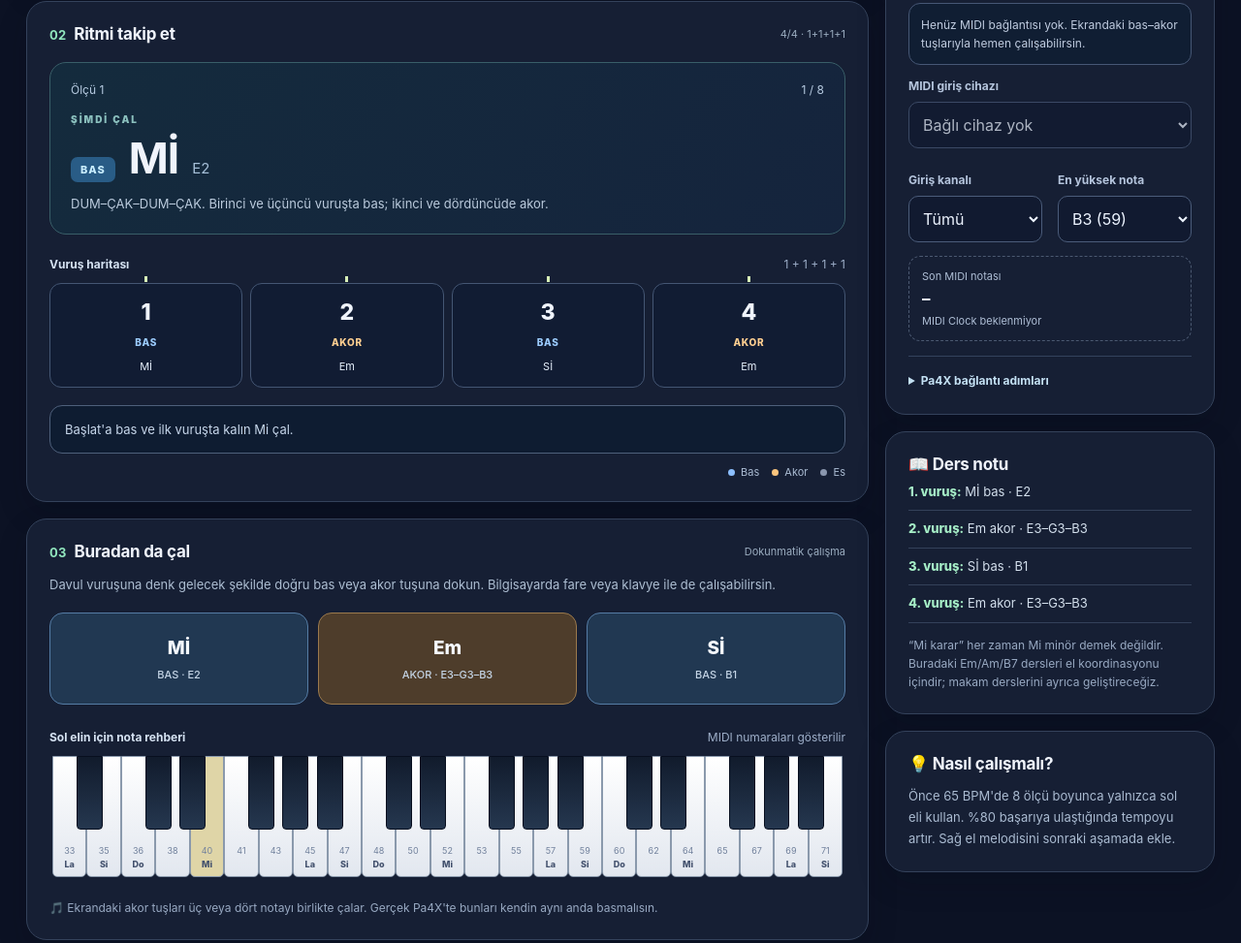
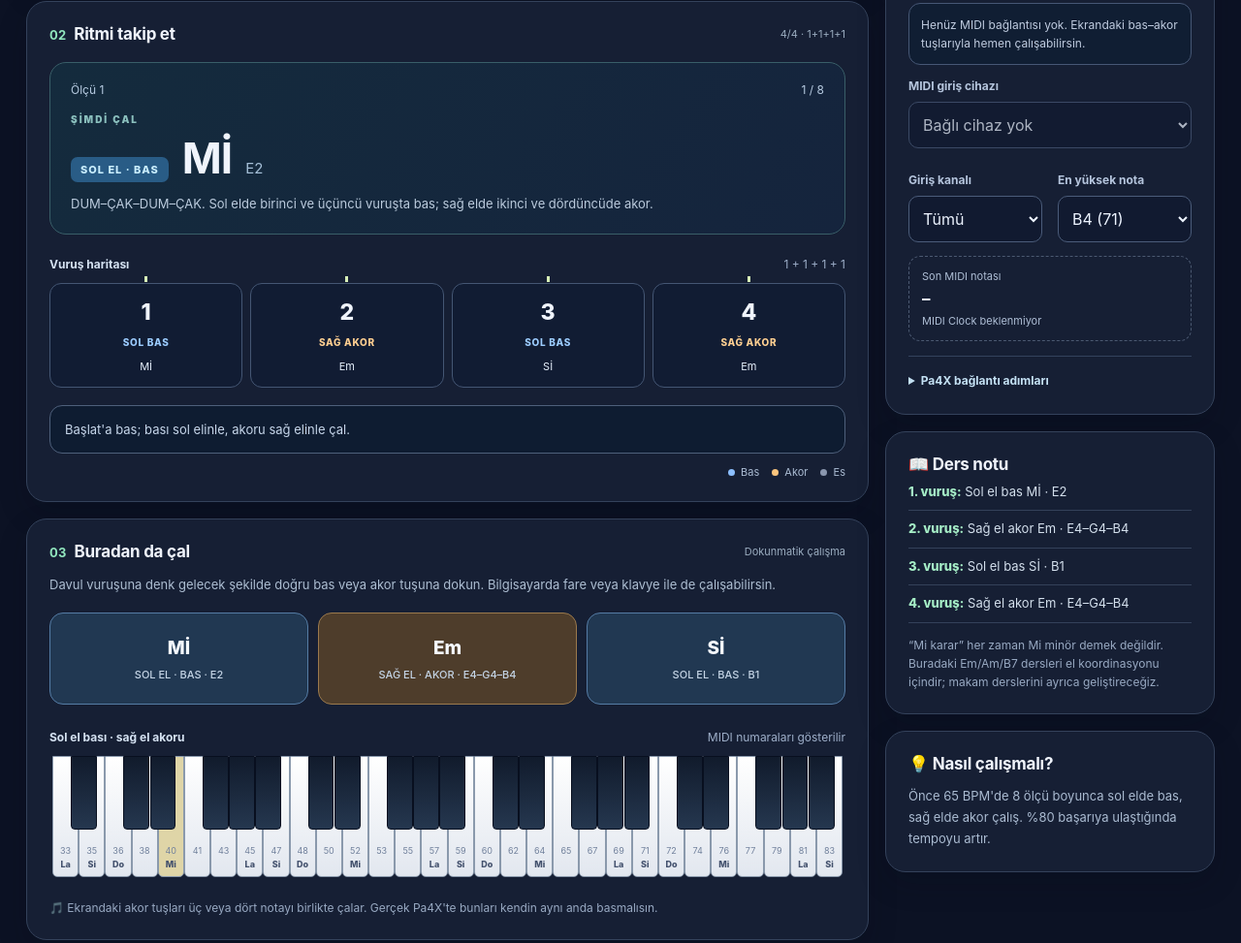
Before and after one commit to oezguerimamoglu-ai/basakor-akademi, a plain HTML site: page basakor-akademi-demo.html in a window 1280 px wide. Shown: the part 740-1713 px from the top of the page at 97% size. Drawn offline with Linux system fonts and the light colour scheme.

Commit message:
Clarify left-hand bass and right-hand chords

```diff
--- a/basakor-akademi-demo.html
+++ b/basakor-akademi-demo.html
@@ -55,7 +55,7 @@
         </div>
         <div class="barhead"><strong>Vuruş haritası</strong><span id="grouping">1 + 1 + 1 + 1</span></div>
         <div class="beatgrid" id="beats" aria-label="Ritim adımları"></div>
-        <div class="feedback" id="feedback" role="status" aria-live="polite">Başlat'a bas ve ilk vuruşta kalın Mi çal.</div>
+        <div class="feedback" id="feedback" role="status" aria-live="polite">Başlat'a bas; bası sol elinle, akoru sağ elinle çal.</div>
         <div class="legend"><span><i class="dot bassdot"></i> Bas</span><span><i class="dot chorddot"></i> Akor</span><span><i class="dot restdot"></i> Es</span></div>
       </section>
 
@@ -63,7 +63,7 @@
         <div class="section-head"><h2 id="heading-pads"><span class="number">03</span> Buradan da çal</h2><span class="hint">Dokunmatik çalışma</span></div>
         <p class="subtle">Davul vuruşuna denk gelecek şekilde doğru bas veya akor tuşuna dokun. Bilgisayarda fare veya klavye ile de çalışabilirsin.</p>
         <div class="padgrid" id="pads"></div>
-        <div class="barhead keyboardHead"><strong>Sol elin için nota rehberi</strong><span>MIDI numaraları gösterilir</span></div>
+        <div class="barhead keyboardHead"><strong>Sol el bası · sağ el akoru</strong><span>MIDI numaraları gösterilir</span></div>
         <div class="keyboardwrap"><div id="keyboard" class="keyboard" aria-label="Piyano klavyesi görseli"></div></div>
         <p class="meta">🎵 Ekrandaki akor tuşları üç veya dört notayı birlikte çalar. Gerçek Pa4X'te bunları kendin aynı anda basmalısın.</p>
       </section>
@@ -82,16 +82,16 @@
         <button id="connect" class="btn secondary full">MIDI bağlantısını aç</button>
         <div id="midiStatus" class="device-status">Henüz MIDI bağlantısı yok. Ekrandaki bas–akor tuşlarıyla hemen çalışabilirsin.</div>
         <label class="field" for="device"><span>MIDI giriş cihazı</span><select id="device" disabled><option value="">Bağlı cihaz yok</option></select></label>
-        <div class="fields two"><label class="field" for="channel"><span>Giriş kanalı</span><select id="channel"><option value="all">Tümü</option></select></label><label class="field" for="maxnote"><span>En yüksek nota</span><select id="maxnote"><option value="59">B3 (59)</option><option value="60">C4 (60)</option><option value="64">E4 (64)</option><option value="127">Sınırsız</option></select></label></div>
+        <div class="fields two"><label class="field" for="channel"><span>Giriş kanalı</span><select id="channel"><option value="all">Tümü</option></select></label><label class="field" for="maxnote"><span>En yüksek nota</span><select id="maxnote"><option value="71">B4 (71)</option><option value="76">E5 (76)</option><option value="83">B5 (83)</option><option value="127">Sınırsız</option></select></label></div>
         <div class="midimonitor"><span>Son MIDI notası</span><strong id="midiLast">–</strong><span id="clockStatus">MIDI Clock beklenmiyor</span></div>
-        <details><summary>Pa4X bağlantı adımları</summary><ol><li>USB DEVICE (B tipi) portunu Windows bilgisayarına bağla.</li><li>Gerekirse Korg USB-MIDI sürücüsünü kur.</li><li>Bu sayfayı Chrome veya Edge'de HTTPS/localhost üzerinden aç.</li><li>“MIDI bağlantısını aç” seç, ardından Pa4X'te sol elinle tuşlara bas.</li><li>Pa4X davulunu kullanacaksan <b>Global → MIDI → General Controls → Clock Send</b> seçeneğini etkinleştir. Cihaz her açıldığında yeniden kontrol et.</li><li>Yanlış kanal veya üst el notaları gelirse kanal ve en yüksek nota sınırını değiştir.</li></ol></details>
+        <details><summary>Pa4X bağlantı adımları</summary><ol><li>USB DEVICE (B tipi) portunu Windows bilgisayarına bağla.</li><li>Gerekirse Korg USB-MIDI sürücüsünü kur.</li><li>Bu sayfayı Chrome veya Edge'de HTTPS/localhost üzerinden aç.</li><li>“MIDI bağlantısını aç” seç, ardından Pa4X'te bas notalarını sol elinle, akorları sağ elinle çal.</li><li>Pa4X davulunu kullanacaksan <b>Global → MIDI → General Controls → Clock Send</b> seçeneğini etkinleştir. Cihaz her açıldığında yeniden kontrol et.</li><li>Yanlış kanal veya üst el notaları gelirse kanal ve en yüksek nota sınırını değiştir.</li></ol></details>
       </section>
       <section class="panel help" aria-labelledby="heading-help">
         <h2 id="heading-help">📖 Ders notu</h2>
         <ul class="instructions" id="instructions"></ul>
         <p class="meta">“Mi karar” her zaman Mi minör demek değildir. Buradaki Em/Am/B7 dersleri el koordinasyonu içindir; makam derslerini ayrıca geliştireceğiz.</p>
       </section>
-      <section class="panel tips"><h2>💡 Nasıl çalışmalı?</h2><p>Önce 65 BPM'de 8 ölçü boyunca yalnızca sol eli kullan. %80 başarıya ulaştığında tempoyu artır. Sağ el melodisini sonraki aşamada ekle.</p></section>
+      <section class="panel tips"><h2>💡 Nasıl çalışmalı?</h2><p>Önce 65 BPM'de 8 ölçü boyunca sol elde bas, sağ elde akor çalış. %80 başarıya ulaştığında tempoyu artır.</p></section>
     </aside>
   </div>
   <footer>BasAkor Akademi v0.2.0 · Veriler bu cihazın tarayıcısında saklanır · Sesler sentetiktir · Pa4X MIDI Clock özelliği cihazda henüz test edilmedi.</footer>
@@ -104,41 +104,41 @@ const step=(kind,label,notes,options={})=>({kind,label,notes,...options});
 const LESSONS = [
   {
     id:'em-44', level:1, title:'Mi minör · İlk adım', meter:'4/4', grouping:[1,1,1,1], denominator:4,
-    description:'DUM–ÇAK–DUM–ÇAK. Birinci ve üçüncü vuruşta bas; ikinci ve dördüncüde akor.',
+    description:'DUM–ÇAK–DUM–ÇAK. Sol elde birinci ve üçüncü vuruşta bas; sağ elde ikinci ve dördüncüde akor.',
     defaultBpm:65, accent:[0,2],
-    steps:[step('bass','Mİ','E2',{midi:[40]}),step('chord','Em','E3–G3–B3',{midi:[52,55,59]}),step('bass','Sİ','B1',{midi:[35]}),step('chord','Em','E3–G3–B3',{midi:[52,55,59]})]
+    steps:[step('bass','Mİ','E2',{midi:[40]}),step('chord','Em','E4–G4–B4',{midi:[64,67,71]}),step('bass','Sİ','B1',{midi:[35]}),step('chord','Em','E4–G4–B4',{midi:[64,67,71]})]
   },
   {
     id:'em-44-variation', level:2, title:'4/4 · İkinci vuruş', meter:'4/4', grouping:[1,1,1,1], denominator:4,
     description:'Mi basıyla başla, ikinci bası Si’ye kaydır; düzeni 8 ölçü boyunca koru.',defaultBpm:85,accent:[0,2],
-    steps:[step('bass','Mİ','E2',{midi:[40]}),step('chord','Em','E3–G3–B3',{midi:[52,55,59]}),step('bass','Sİ','B1',{midi:[35]}),step('chord','Em','E3–G3–B3',{midi:[52,55,59]})]
+    steps:[step('bass','Mİ','E2',{midi:[40]}),step('chord','Em','E4–G4–B4',{midi:[64,67,71]}),step('bass','Sİ','B1',{midi:[35]}),step('chord','Em','E4–G4–B4',{midi:[64,67,71]})]
   },
   {
     id:'em-98',level:3,title:'9/8 · 2+2+2+3',meter:'9/8',grouping:[2,2,2,3],denominator:8,
     description:'Dokuz sekizlik: 2+2+2+3. Bu sadece koordinasyon kalıbıdır; yöresel ritim iddiası yoktur.',defaultBpm:90,accent:[0,2,4,6],
-    steps:[step('bass','Mİ','E2',{midi:[40]}),step('rest','ES','–'),step('chord','Em','E3–G3–B3',{midi:[52,55,59]}),step('rest','ES','–'),step('bass','Sİ','B1',{midi:[35]}),step('rest','ES','–'),step('chord','Em','E3–G3–B3',{midi:[52,55,59]}),step('rest','ES','–'),step('rest','ES','–')]
+    steps:[step('bass','Mİ','E2',{midi:[40]}),step('rest','ES','–'),step('chord','Em','E4–G4–B4',{midi:[64,67,71]}),step('rest','ES','–'),step('bass','Sİ','B1',{midi:[35]}),step('rest','ES','–'),step('chord','Em','E4–G4–B4',{midi:[64,67,71]}),step('rest','ES','–'),step('rest','ES','–')]
   },
   {
     id:'em-78',level:4,title:'7/8 · 2+2+3',meter:'7/8',grouping:[2,2,3],denominator:8,
     description:'Yedi sekizlik sayımı: 1-2 / 1-2 / 1-2-3. Son grubun uzunluğunu hisset.',defaultBpm:90,accent:[0,2,4],
-    steps:[step('bass','Mİ','E2',{midi:[40]}),step('rest','ES','–'),step('chord','Em','E3–G3–B3',{midi:[52,55,59]}),step('rest','ES','–'),step('bass','Sİ','B1',{midi:[35]}),step('rest','ES','–'),step('chord','Em','E3–G3–B3',{midi:[52,55,59]})]
+    steps:[step('bass','Mİ','E2',{midi:[40]}),step('rest','ES','–'),step('chord','Em','E4–G4–B4',{midi:[64,67,71]}),step('rest','ES','–'),step('bass','Sİ','B1',{midi:[35]}),step('rest','ES','–'),step('chord','Em','E4–G4–B4',{midi:[64,67,71]})]
   },
   {
     id:'em-58',level:5,title:'5/8 · 2+3',meter:'5/8',grouping:[2,3],denominator:8,
-    description:'Beş sekizlik sayımı: 1-2 / 1-2-3. Bas ve akor sırasını kaybetme.',defaultBpm:90,accent:[0,2],
-    steps:[step('bass','Mİ','E2',{midi:[40]}),step('rest','ES','–'),step('chord','Em','E3–G3–B3',{midi:[52,55,59]}),step('rest','ES','–'),step('chord','Em','E3–G3–B3',{midi:[52,55,59]})]
+    description:'Beş sekizlik sayımı: 1-2 / 1-2-3. Sol el basını ve sağ el akorunu ritimde tut.',defaultBpm:90,accent:[0,2],
+    steps:[step('bass','Mİ','E2',{midi:[40]}),step('rest','ES','–'),step('chord','Em','E4–G4–B4',{midi:[64,67,71]}),step('rest','ES','–'),step('chord','Em','E4–G4–B4',{midi:[64,67,71]})]
   },
   {
     id:'em-am',level:6,title:'Em → Am · Akor değişimi',meter:'4/4',grouping:[1,1,1,1],denominator:4,
-    description:'Bir ölçü Em, ardından bir ölçü Am. Bas ve akoru beraber değiştir.',defaultBpm:65,accent:[0,2],
-    steps:[step('bass','Mİ','E2',{midi:[40]}),step('chord','Em','E3–G3–B3',{midi:[52,55,59]}),step('bass','Sİ','B1',{midi:[35]}),step('chord','Em','E3–G3–B3',{midi:[52,55,59]})],
-    alternate:[step('bass','LA','A1',{midi:[33]}),step('chord','Am','A2–C3–E3',{midi:[45,48,52]}),step('bass','Mİ','E2',{midi:[40]}),step('chord','Am','A2–C3–E3',{midi:[45,48,52]})]
+    description:'Bir ölçü Em, ardından bir ölçü Am. Bas sol elde, akor sağ elde; iki ölçüde akoru değiştir.',defaultBpm:65,accent:[0,2],
+    steps:[step('bass','Mİ','E2',{midi:[40]}),step('chord','Em','E4–G4–B4',{midi:[64,67,71]}),step('bass','Sİ','B1',{midi:[35]}),step('chord','Em','E4–G4–B4',{midi:[64,67,71]})],
+    alternate:[step('bass','LA','A1',{midi:[33]}),step('chord','Am','A3–C4–E4',{midi:[57,60,64]}),step('bass','Mİ','E2',{midi:[40]}),step('chord','Am','A3–C4–E4',{midi:[57,60,64]})]
   },
   {
     id:'em-b7',level:7,title:'Em → B7 · Dönüş',meter:'4/4',grouping:[1,1,1,1],denominator:4,
     description:'Em ve B7 arasında iki ölçülük alıştırma. B7 için dört ses gereklidir.',defaultBpm:60,accent:[0,2],
-    steps:[step('bass','Mİ','E2',{midi:[40]}),step('chord','Em','E3–G3–B3',{midi:[52,55,59]}),step('bass','Sİ','B1',{midi:[35]}),step('chord','Em','E3–G3–B3',{midi:[52,55,59]})],
-    alternate:[step('bass','Sİ','B1',{midi:[35]}),step('chord','B7','B2–D♯3–F♯3–A3',{midi:[47,51,54,57]}),step('bass','FA♯','F♯2',{midi:[42]}),step('chord','B7','B2–D♯3–F♯3–A3',{midi:[47,51,54,57]})]
+    steps:[step('bass','Mİ','E2',{midi:[40]}),step('chord','Em','E4–G4–B4',{midi:[64,67,71]}),step('bass','Sİ','B1',{midi:[35]}),step('chord','Em','E4–G4–B4',{midi:[64,67,71]})],
+    alternate:[step('bass','Sİ','B1',{midi:[35]}),step('chord','B7','B3–D♯4–F♯4–A4',{midi:[59,63,66,69]}),step('bass','FA♯','F♯2',{midi:[42]}),step('chord','B7','B3–D♯4–F♯4–A4',{midi:[59,63,66,69]})]
   }
 ];
 
@@ -151,6 +151,7 @@ const noteName = n => {
 };
 const pitchClass=n=>((n%12)+12)%12;
 const expectedMidi = event=>Array.isArray(event?.midi)?event.midi:[];
+const handName = kind=>kind==='bass'?'SOL EL · BAS':kind==='chord'?'SAĞ EL · AKOR':'ES';
 
 // Bas için nota sınıfı ve yaklaşık oktav, akor için tüm bileşen sesler gerekir.
 function matchEvent(expected, actual, {strictBassOctave=false}={}) {
@@ -225,20 +226,20 @@ function drums(t,step){const l=state.lesson;const start=l.accent.includes(step);
 function setFeedback(message,type=''){const el=$('feedback');el.className='feedback'+(type?' '+type:'');el.textContent=message;}
 function setStatus(message,playing=false){$('statusPill').textContent=message;$('statusPill').classList.toggle('playing',playing)}
 function showMeasure(num){$('measure').textContent=`Ölçü ${num+1}`;$('measureProgress').textContent=`${Math.min(num+1,runLength)} / ${runLength}`;}
-function describeExpected(expected){if(!expected)return;$('actionType').textContent=expected.kind==='bass'?'BAS':expected.kind==='chord'?'AKOR':'ES';$('actionType').className='actiontype '+expected.kind;$('actionNote').textContent=expected.label;$('actionDetail').textContent=expected.notes;const activeNotes=expected.midi||[];document.querySelectorAll('.key').forEach(key=>key.classList.toggle('expect',activeNotes.includes(Number(key.dataset.note))));}
+function describeExpected(expected){if(!expected)return;$('actionType').textContent=handName(expected.kind);$('actionType').className='actiontype '+expected.kind;$('actionNote').textContent=expected.label;$('actionDetail').textContent=expected.notes;const activeNotes=expected.midi||[];document.querySelectorAll('.key').forEach(key=>key.classList.toggle('expect',activeNotes.includes(Number(key.dataset.note))));}
 function lessonMarkup(){const l=state.lesson;$('meterTag').textContent=`${l.meter} · ${l.grouping.join('+')}`;$('levelTag').textContent=`Ders ${l.level} / ${LESSONS.length}`;$('lessonDescription').textContent=l.description;$('grouping').textContent=l.grouping.join(' + ');
-  const hints=l.steps.map((s,i)=>`<li><span class="highlight">${i+1}. vuruş:</span> ${s.kind==='rest'?'Es (çalma)':s.kind==='bass'?`${s.label} bas · ${s.notes}`:`${s.label} akor · ${s.notes}`}</li>`);
+  const hints=l.steps.map((s,i)=>`<li><span class="highlight">${i+1}. vuruş:</span> ${s.kind==='rest'?'Es (çalma)':s.kind==='bass'?`Sol el bas ${s.label} · ${s.notes}`:`Sağ el akor ${s.label} · ${s.notes}`}</li>`);
   $('instructions').innerHTML=hints.join('');
   drawBeats(0);renderPads();showMeasure(0);describeExpected(l.steps[0]);updateScore();
 }
 function drawBeats(measure){const l=state.lesson,steps=getSteps(l,measure);const beatArea=$('beats');beatArea.style.setProperty('--cols',steps.length);beatArea.className='beatgrid'+(steps.length>4?' long':'');let groupStart=0;const starts=new Set(l.grouping.map(group=>{const i=groupStart;groupStart+=group;return i;}));
-  beatArea.innerHTML=steps.map((s,i)=>`<div class="beat ${s.kind} ${starts.has(i)?'group-start':''}" id="beat-${i}" data-step="${i}"><div class="ord">${i+1}</div><div class="type">${s.kind==='bass'?'BAS':s.kind==='chord'?'AKOR':'ES'}</div><div class="note">${s.label}</div></div>`).join('');
+  beatArea.innerHTML=steps.map((s,i)=>`<div class="beat ${s.kind} ${starts.has(i)?'group-start':''}" id="beat-${i}" data-step="${i}"><div class="ord">${i+1}</div><div class="type">${s.kind==='bass'?'SOL BAS':s.kind==='chord'?'SAĞ AKOR':'ES'}</div><div class="note">${s.label}</div></div>`).join('');
 }
 function relevantPads(){const actions=new Map();for(const e of [...state.lesson.steps,...(state.lesson.alternate||[])])if(e.kind!=='rest')actions.set(e.kind+':'+e.midi.join(','),e);return [...actions.values()];}
-function renderPads(){const items=relevantPads();$('pads').innerHTML=items.map((s,i)=>`<button class="pad ${s.kind}" data-index="${i}" aria-label="${s.kind==='bass'?'Bas':'Akor'} ${s.label}">${s.label}<small>${s.kind==='bass'?'BAS':'AKOR'} · ${s.notes}</small></button>`).join('');
+function renderPads(){const items=relevantPads();$('pads').innerHTML=items.map((s,i)=>`<button class="pad ${s.kind}" data-index="${i}" aria-label="${s.kind==='bass'?'Sol el bas':'Sağ el akor'} ${s.label}">${s.label}<small>${s.kind==='bass'?'SOL EL · BAS':'SAĞ EL · AKOR'} · ${s.notes}</small></button>`).join('');
   $('pads').querySelectorAll('button').forEach(b=>b.addEventListener('click',()=>{const e=items[Number(b.dataset.index)];playNotes(e.midi);evaluate(e.midi,performance.now(),'ekran');flashKeys(e.midi)}));
 }
-function drawKeyboard(){const board=$('keyboard');const low=33,high=71;const whites=[];for(let n=low;n<=high;n++)if(![1,3,6,8,10].includes(n%12))whites.push(n);
+function drawKeyboard(){const board=$('keyboard');const low=33,high=83;const whites=[];for(let n=low;n<=high;n++)if(![1,3,6,8,10].includes(n%12))whites.push(n);
   board.innerHTML=whites.map(n=>`<div class="key white" id="key-${n}" data-note="${n}"><span class="key-id">${n}</span><span class="key-label">${n%12===0?'Do':n%12===4?'Mi':n%12===9?'La':n%12===11?'Si':''}</span></div>`).join('');
   for(let n=low;n<=high;n++){if([1,3,6,8,10].includes(n%12)){const prev=whites.filter(x=>x<n).length;const left=(prev-0.3)/whites.length*100;const key=document.createElement('div');key.className='key black';key.dataset.note=n;key.id='key-'+n;key.style.left=left+'%';board.appendChild(key);}}
 }
@@ -292,7 +293,7 @@ async function start(){if(state.playing)return;try{await audio().resume();}catch
   $('play').disabled=true;$('stop').disabled=false;$('lesson').disabled=true;$('sync').disabled=true;$('bpm').disabled=true;$('tap').disabled=true;
   if(state.mode==='app'){
     state.waitingClock=false;state.originMs=performance.now()+320;state.audioStart=state.ctx.currentTime+.320;state.nextScheduled=0;
-    state.timer=setInterval(queuedAudio,25);queuedAudio();setStatus('● Alıştırma çalıyor',true);setFeedback('Hazır! Davulu dinle ve vuruş haritasına göre bas–akor çal.');
+    state.timer=setInterval(queuedAudio,25);queuedAudio();setStatus('● Alıştırma çalıyor',true);setFeedback('Hazır! Davulu dinle; bası sol elinle, akoru sağ elinle çal.');
   }else{
     state.waitingClock=true;state.clock={armed:true,running:false,ticks:0,lastTickMs:0,avgTickMs:0,pulseTimes:[],sourceId:null};setStatus('◌ Pa4X bekleniyor');setFeedback('Pa4X’te MIDI Clock Send aç ve Style START tuşuna bas. Uygulama kendi davulunu çalmayacak.');
   }
```
Also changed, not shown: app.mjs (+7 -7 lines), index.html (+5 -5 lines), music.mjs (+13 -12 lines), tests-ui.test.mjs (+5 -5 lines), tests.test.mjs (+1 -1 lines), 1 other file.
